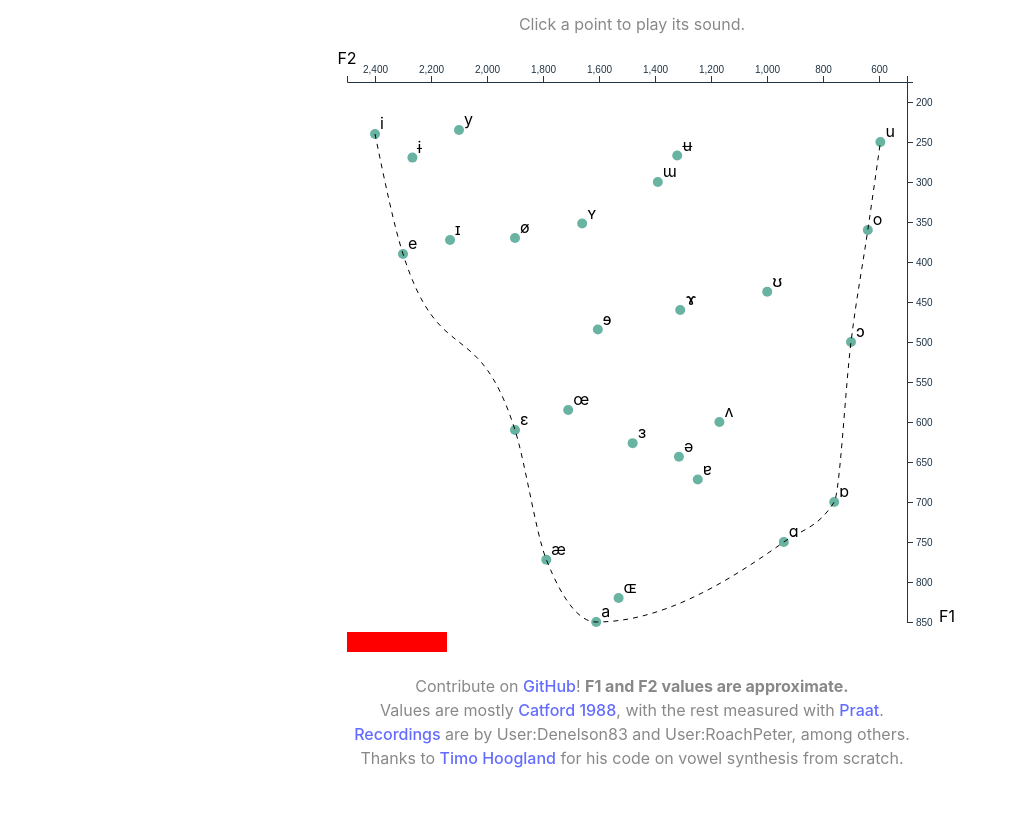
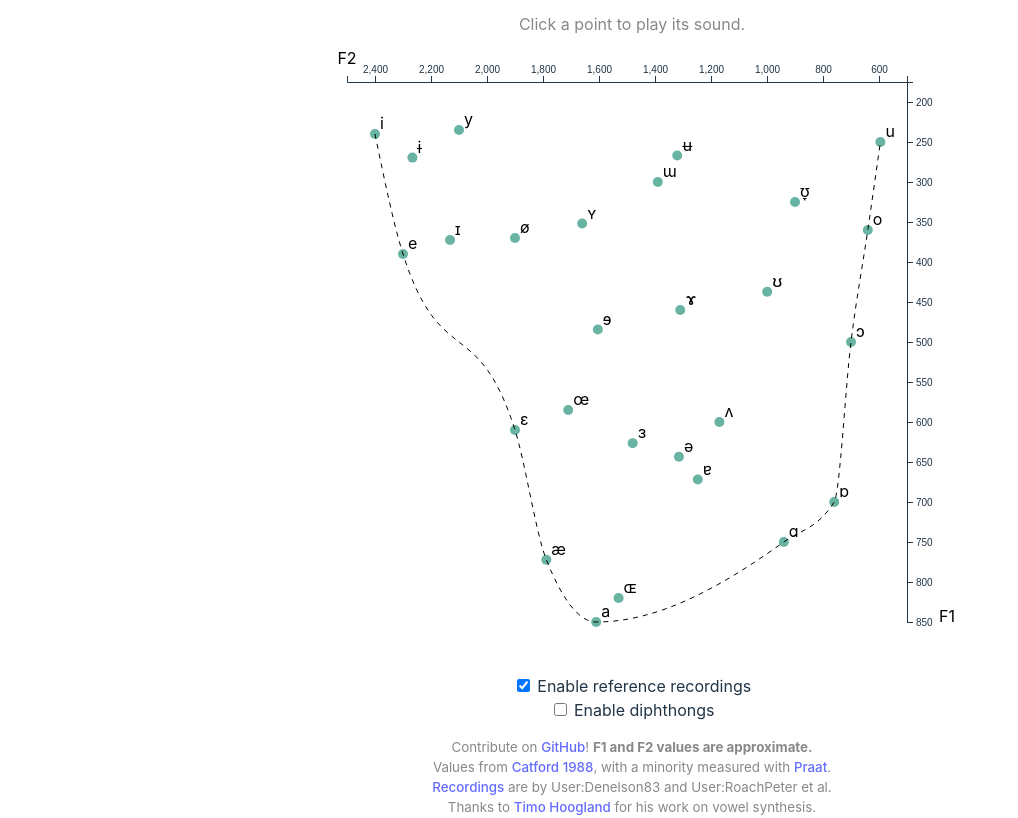
Before and after one commit to conjuncts/vowelchart, a website built with Vite: page index.html in a window 1280 px wide. Shown: the part 55-873 px from the top of the page, without its empty margins (8-1026 px from the left). Before the commit the page ends 841 px from the top, so only its background shows below. Built offline with nearby package versions, Linux system fonts and the light colour scheme.

Commit message:
tweaks and improvements

```diff
--- a/index.html
+++ b/index.html
@@ -20,11 +20,11 @@
             <input type="radio" id="radio-1" name="tabs" checked />
             <label class="tab" for="radio-1">Home</label>
             <input type="radio" id="radio-2" name="tabs" />
-            <label class="tab" for="radio-2">Diphthongs</label>
+            <label class="tab" for="radio-2">Lexical Sets</label>
             <input type="radio" id="radio-3" name="tabs" />
-            <label class="tab" for="radio-3">Lexical Sets</label>
+            <label class="tab" for="radio-3">Great Vowel Shift</label>
             <input type="radio" id="radio-4" name="tabs" />
-            <label class="tab" for="radio-4">Great Vowel Shift</label>
+            <label class="tab" for="radio-4">Mergers</label>
             <span class="glider"></span>
           </li>
           <li><h2>Vowelchart</h2></li>
@@ -50,16 +50,26 @@
         <p class="info">Click a point to play its sound.</p>
         <div id="vowelchart"></div>
 
-        <p class="info">
+        <p>
+          <input type="checkbox" id="play-reference" checked onchange="
+                                    toggleReferenceRecordings();">
+          Enable reference recordings<br>
+          <input type="checkbox" id="toggle-diphs" onchange="
+                                    toggleDiphthongs();">
+          Enable diphthongs<br>
+        </p>
+        <small class="info">
+
+                          <!-- <hr> -->
           Contribute on <a href="https://github.com/conjuncts/vowelchart">GitHub</a>!
           <b>F1 and F2 values are approximate.</b> <br>
-          Values are mostly <a href="https://en.wikipedia.org/wiki/Formant#Phonetics">Catford 1988</a>, with
-          the rest measured with <a href="https://pypi.org/project/praat-parselmouth/">Praat</a>. <br>
+          Values from <a href="https://en.wikipedia.org/wiki/Formant#Phonetics">Catford 1988</a>, with
+          a minority measured with <a href="https://pypi.org/project/praat-parselmouth/">Praat</a>. <br>
           <a href="https://en.wikipedia.org/wiki/IPA_vowel_chart_with_audio">Recordings</a> are by
-          User:Denelson83 and User:RoachPeter, among others. <br>
+          User:Denelson83 and User:RoachPeter et al. <br>
           Thanks to <a href="https://github.com/tmhglnd/vowel-formants-graph">Timo Hoogland</a> for
-          his code on vowel synthesis from scratch.
-        </p>
+          his work on vowel synthesis.
+        </small>
         <!-- <button id="reset" type="button" onclick="oscillator">Reset</button> -->
 
 
--- a/public/formants.tsv
+++ b/public/formants.tsv
@@ -12,6 +12,7 @@ Close_central_unrounded_vowel.ogg.mp3	ɨ	269.4941115	2266.314821	0
 Close_front_rounded_vowel.ogg.mp3	y	235	2100	0
 Close_front_unrounded_vowel.ogg.mp3	i	240	2400	3010
 Mid-central_vowel.ogg.mp3	ə	643.3880512	1314.479373	0
+null.ogg.mp3	ʊ̞	325	900	0
 Near-close_near-back_rounded_vowel.ogg.mp3	ʊ	437.2056191	999.1696367	0
 Near-close_near-front_rounded_vowel.ogg.mp3	ʏ	351.930824	1660.124658	0
 Near-close_near-front_unrounded_vowel.ogg.mp3	ɪ	372.4512991	2132.000359	2550
--- a/src/lexsets.ts
+++ b/src/lexsets.ts
@@ -71,3 +71,12 @@ const lexicalSets: LexicalSet[] = [
 ];
 
 export default lexicalSets;
+
+
+export let diphs = `e ɪ
+a ɪ
+ɔ ɪ
+a ʊ
+o ʊ̞`.split("\n").map((x) => x.split(' '));
+
+// ʊ
--- a/src/main.ts
+++ b/src/main.ts
@@ -4,7 +4,11 @@
 // import { setupCounter } from './counter.ts';
 
 import * as d3 from 'd3';
-import { DiphthongScheduler, changeVowel, formants, startVowel, stopVowel } from './synthesis';
+import { DiphthongScheduler, changeVowel, startVowel, stopVowel } from './synthesis';
+import {toggleReferenceRecordings, toggleDiphthongs} from './tabs';
+import {diphs} from './lexsets';
+(window as any).toggleReferenceRecordings = toggleReferenceRecordings;
+(window as any).toggleDiphthongs = toggleDiphthongs;
 
 // setupCounter(document.querySelector<HTMLButtonElement>('#counter')!);
 
@@ -15,6 +19,8 @@ type Vowel = {
   F2: number;
   F3: number;
 }
+
+export let enableReferenceVowels = true;
 
 // set the dimensions and margins of the graph
 const margin = { top: 10, right: 30, bottom: 30, left: 60 },
@@ -66,16 +72,15 @@ svg.append("rect")
   .attr("width", width - rightOffset)
   .attr("height", height)
   .style("fill", "transparent")
+  .style("z-index", "1")
   // .style("cursor", "pointer")
   .on("mousedown", function (e) {
-    // console.log("clicked!");
     let f1 = y.invert(d3.pointer(e)[1]);
     let f2 = x.invert(d3.pointer(e)[0]);
-    console.log(f1, f2);
+    // console.log(f1, f2);
     startVowel({F1: f1, F2: f2});
   })
   .on("mousemove", function (e) {
-    // console.log("mousemove!");
     let f1 = y.invert(d3.pointer(e)[1]);
     let f2 = x.invert(d3.pointer(e)[0]);
     // console.log(f1, f2);
@@ -85,15 +90,6 @@ svg.append("rect")
   });
 
 
-
-export function changeTab(event: MouseEvent, tabName: string) {
-  for(let x of document.getElementsByClassName("tablink active")) {
-    x.classList.remove("active");
-  }
-  (event.currentTarget as Element).className += " active";
-  console.log(tabName);
-}
-(window as any).changeTab = changeTab;
 //Read the data
 // d3.tsv("https://gist.githubusercontent.com/conjuncts/906d86ae5fa0d9b922bcc1197e2e40f4/raw/b34290f31929ef77fd039e524c27a472c61b069c/vowelchart.tsv").then(function (data) {
 let formantData: Record<string, Vowel> = {};
@@ -117,43 +113,47 @@ d3.tsv("formants.tsv").then(function (data) {
     .attr("x", d => x(d.F2 as any) + 5) // Adjust the position as needed
     .attr("y", d => y(d.F1 as any) - 5) // Adjust the position as needed
     .style("user-select", "none")
+    .style("pointer-events", "none")
     .text(d => { return d.Symbol }); // Text content
 
   // .data(data)
   // .enter()
+
+  // plot circles
   gs.append("circle")
     .attr("cx", function (d) { return x(d.F2 as any); })
     .attr("cy", function (d) { return y(d.F1 as any); })
     .attr("r", 5)
-    .style("fill", "#69b3a2");
-    // .attr("alt", d => d.Filename);
+    .style("pointer-events", "none")
+    .style("fill", "#69b3a2")
+    .attr("alt", d => d.Filename);
 
-  gs.append("circle") // bounding circle
+  let circles = gs.append("circle") // bounding circle
+    .classed("refs-bounds", true)
     .attr("cx", function (d) { return x(d.F2 as any); })
     .attr("cy", function (d) { return y(d.F1 as any); })
-    .attr("r", 10)
+    .attr("r", 8)
     .style("fill", "transparent")
-    .style("cursor", "pointer")
+    .style("cursor", d => d.Symbol === "ʊ̞" ? "help" : "pointer")
+    .style("z-index", "99")
     .on("click", function () {
+      // console.log("bound click");
       var d = d3.select(this).datum() as Vowel;
       var audio = new Audio("./vowels/" + d.Filename);
+      if(enableReferenceVowels) {
         audio.play();
-      console.log("playing " + d.Filename);
+        // console.log("playing " + d.Filename);
+      }
       // stop propagation
     })
     .on("mouseup", function () {
       // console.log("mouseup!");
       stopVowel();
-    });;
+    });
 
-  // add dotted line edges between these vowels: i, e, ɛ, æ, a, ɑ, ɒ, ɔ, o, u
-  // to signify the frontier
+  // add dotted line edges between these vowels: i, e, ɛ, æ, a, ɑ, ɒ, ɔ, o, u to signify frontier
   let frontier = ["i", "e", "ɛ", "æ", "a", "ɑ", "ɒ", "ɔ", "o", "u"];
-  // let frontierData = data.filter(d => frontier.includes(d.Symbol));
-  // let vowelsDataSorted = frontierData.sort((a, b) => frontier.indexOf(a.Symbol) - frontier.indexOf(b.Symbol));
-  // let vertices = vowelsDataSorted.map(d => [x(d.F2 as any), y(d.F1 as any)]);
   let vertices = frontier.map(d => [x(formantData[d].F2 as any), y(formantData[d].F1 as any)]);
-  console.log(vertices);
 
   const curve = d3.line().curve(d3.curveMonotoneX);
 
@@ -168,21 +168,49 @@ d3.tsv("formants.tsv").then(function (data) {
     .style("z-index", "-99");
 
   // add test vowel diphthong eɪ
-  let diph = ["a", "ɪ"].map(s => formantData[s]);
+  for(let diphstr of diphs) {
+    // let diph = ["a", "ɪ"].map(s => formantData[s]);
+    let diph = diphstr.map(s => formantData[s]);
+
     let player = new DiphthongScheduler(diph[0], diph[1]);
 
-  // add test button
-  svg.append("rect")
-    .attr("x", 0)
-    .attr("y", height + 10)
-    .attr("width", 100)
-    .attr("height", 20)
-    .style("fill", "red")
+
+    svg.append("path")
+      .attr("d", curve([[x(diph[0].F2 as any), y(diph[0].F1 as any)], [x(diph[1].F2 as any), y(diph[1].F1 as any)]]))
+      .classed("diphs-bounds", true)
+      .attr('stroke', 'blue')
+      .attr('fill', 'none')
+      .style("display", "none")
+      .style("pointer-events", "none")
+      .style("z-index", "-99");
+
+    svg.append("path")
+      .attr("d", curve([[x(diph[0].F2 as any), y(diph[0].F1 as any)], [x(diph[1].F2 as any), y(diph[1].F1 as any)]]))
+      .classed("diphs-bounds", true)
+      .style("display", "none")
+
+      // set width to be larger
+      .attr('stroke-opacity', 0)
+      .attr('stroke', 'blue')
+      .attr('stroke-width', 10)
       .style("cursor", "pointer")
       .on("click", function () {
         player.play();
       });
 
+
+    // add test button
+    // svg.append("rect")
+    //   .attr("x", 0)
+    //   .attr("y", height + 10)
+    //   .attr("width", 100)
+    //   .attr("height", 20)
+    //   .style("fill", "red")
+    //   .style("cursor", "pointer")
+    //   .on("click", function () {
+    //     player.play();
+    //   });
+  }
 
   // oscillator.start();
 
--- a/src/style.css
+++ b/src/style.css
@@ -172,7 +172,7 @@ nav ul li:last-of-type {
 :root {
   --primary-color: #185ee0;
   --secondary-color: #e6eef9;
-  --tab-width: 180px;
+  --tab-width: 160px;
 }
 
 *,
--- a/src/synthesis.ts
+++ b/src/synthesis.ts
@@ -30,7 +30,7 @@ export class Formant {
     constructor(relativeVolume: number = 1) {
         const oscillator = audioCtx.createOscillator();
         this.oscillator = oscillator;
-        oscillator.type = "square";
+        oscillator.type = "sawtooth";
         oscillator.frequency.setValueAtTime(87, audioCtx.currentTime);
         const filter = audioCtx.createBiquadFilter();
         this.filter = filter;
@@ -50,13 +50,9 @@ export class Formant {
         (window as any).oscillator = oscillator;
     }
     init() {
-        // if (!this._init) {
         this.oscillator.start();
-        //     this._init = true;
-        // }
     }
     start() {
-        // console.log("starting oscillator "+ this.relativeVolume);
         this._on = true;
         this.gainNode.gain.setTargetAtTime(
             this.baseVolume * this.relativeVolume, audioCtx.currentTime, 0.03);
@@ -93,9 +89,6 @@ export function startVowel(vowel: Vowel) {
     }
     init();
     formants.forEach(f => f.start());
-    // setTimeout(() => {
-    //   formants.forEach(f => f.stop());
-    // }, 1500);
 }
 export function changeVowel(vowel: Vowel) {
     const f1 = vowel.F1;
@@ -144,10 +137,6 @@ export class DiphthongScheduler extends VowelScheduler {
     endV: Vowel;
     duration=0.6;
     holdDuration=0.15;
-    // steps=10;
-    // f1step: number;
-    // f2step: number;
-    // f3step?: number;
     /**
      *
      * @param startVowel
@@ -181,15 +170,6 @@ export class DiphthongScheduler extends VowelScheduler {
         let duration = this.duration;
         formants[0].filter.frequency.setTargetAtTime(f1, audioCtx.currentTime, 0.015);
         formants[1].filter.frequency.setTargetAtTime(f2, audioCtx.currentTime, 0.015);
-        // for(let i = 0; i < this.steps; i++) {
-        //     // linear interpolation
-        //     console.log(i * duration / this.steps);
-        //     formants[0].schedule(f1 + i * this.f1step, i * duration / this.steps);
-        //     formants[1].schedule(f2 + i * this.f2step, i * duration / this.steps);
-        //     if(this.f3step) {
-        //         formants[2].schedule(this.startV.F3! + i * this.f3step, i * duration / this.steps);
-        //     }
-        // }
         // linear ramp
         // formants[0].filter.frequency.linearRampToValueAtTime(this.endV.F1, audioCtx.currentTime + duration);
         // formants[1].filter.frequency.linearRampToValueAtTime(this.endV.F2, audioCtx.currentTime + duration);
@@ -245,7 +225,7 @@ function logisticsInterpSteps(start: number, end: number, steps: number) : Float
 }
 const logisticsValues20 = logisticsInterpSteps(0, 1, 23).slice(2, 22);
 
-export function schedule(start: Vowel, end?: Vowel): VowelScheduler {
+export function scheduler(start: Vowel, end?: Vowel): VowelScheduler {
     if(end) {
         return new DiphthongScheduler(start, end);
     }
--- /dev/null
+++ b/src/tabs.ts
@@ -0,0 +1,36 @@
+
+export function toggleReferenceRecordings(enable?: boolean) {
+    if(enable === undefined) {
+
+        enable = (document.getElementById('play-reference') as HTMLInputElement).checked;
+    }
+    let referenceRecordings = document.getElementsByClassName("refs-bounds") as unknown as SVGCircleElement[];
+    for(let ref of referenceRecordings) {
+        if(enable) {
+            ref.style.removeProperty("display");
+            // ref.style.zIndex = "0";
+        } else {
+            ref.style.display = "none";
+            // ref.style.zIndex = "-90";
+
+        }
+    }
+}
+export function toggleDiphthongs(enable?: boolean) {
+    if (enable === undefined) {
+
+        enable = (document.getElementById('toggle-diphs') as HTMLInputElement).checked;
+        // console.log(enable);
+    }
+    let bounds = document.getElementsByClassName("diphs-bounds") as unknown as SVGCircleElement[];
+    for (let bound of bounds) {
+        if (enable) {
+            bound.style.removeProperty("display");
+            // ref.style.zIndex = "0";
+        } else {
+            bound.style.display = "none";
+            // ref.style.zIndex = "-90";
+
+        }
+    }
+}
```
Also changed, not shown: SOURCES.md (+8 -0 lines), 1 other file. Lines whose indentation alone changed are shown as unchanged.
